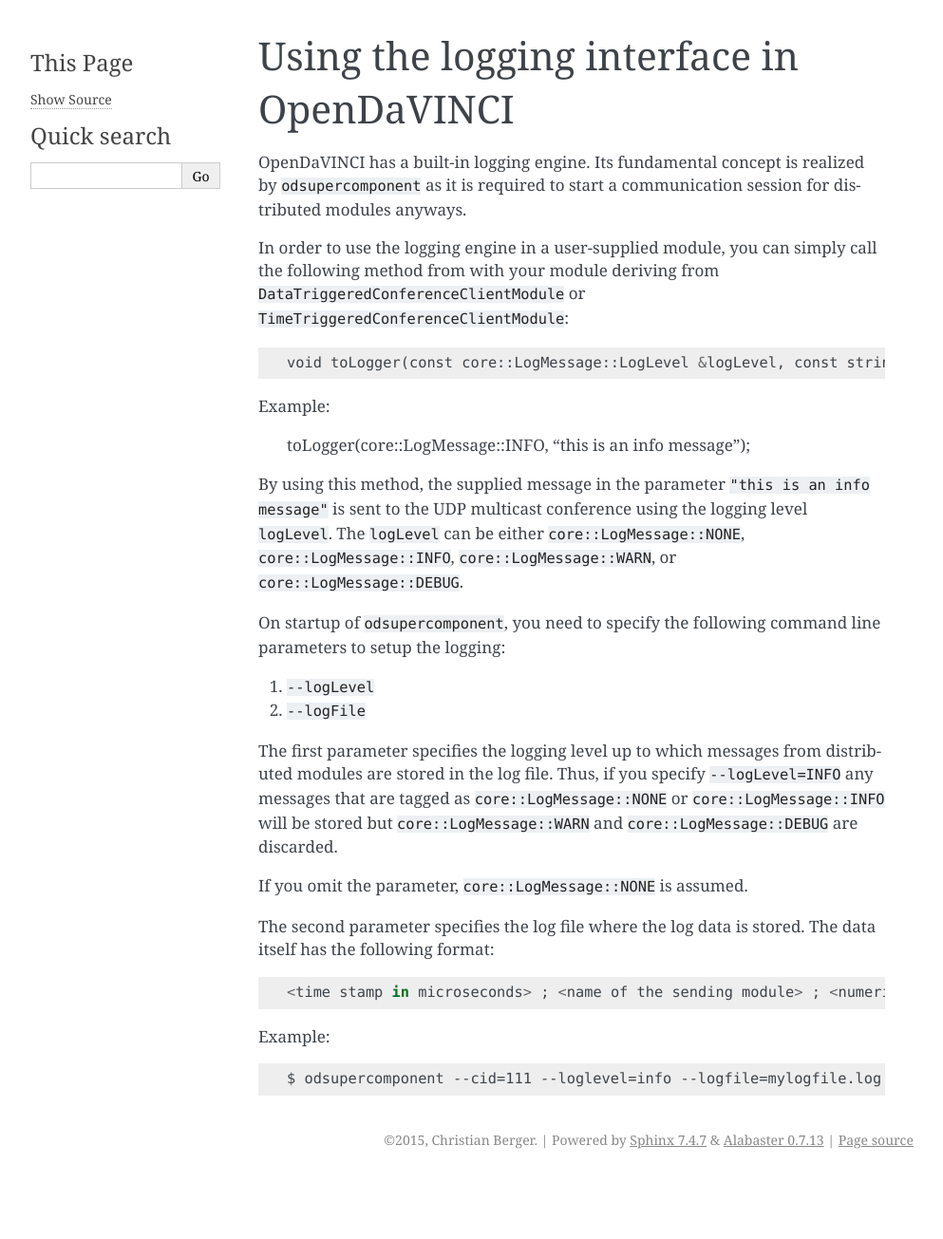
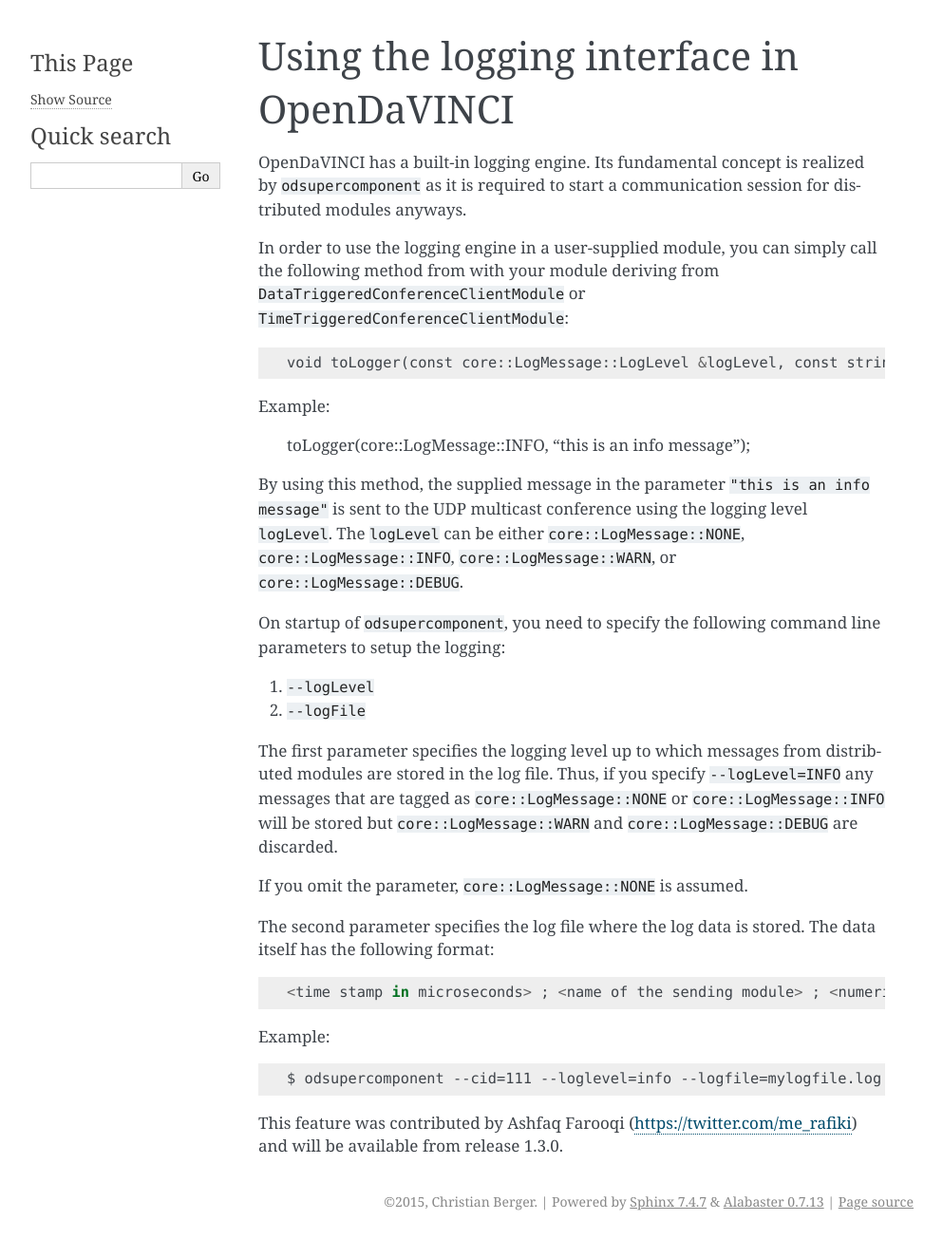
Before and after one commit to se-research/OpenDaVINCI, a Sphinx documentation site: the page built from docs/usage.logging.rst, in a window 1280 px wide. Shown: the whole page at 95% size, without its empty margins (148-1141 px from the left). Built offline with Sphinx 7.4.7, drawn with Linux system fonts in a browser that asks for light colours; before the commit the page ends 1240 px from its top, so only the background shows below that.

Commit message:
* Contributor and (planned) release added

```diff
--- a/docs/usage.logging.rst
+++ b/docs/usage.logging.rst
@@ -42,3 +42,5 @@
 Example::
 
    $ odsupercomponent --cid=111 --loglevel=info --logfile=mylogfile.log
+
+This feature was contributed by Ashfaq Farooqi (https://twitter.com/me_rafiki) and will be available from release 1.3.0.
```
